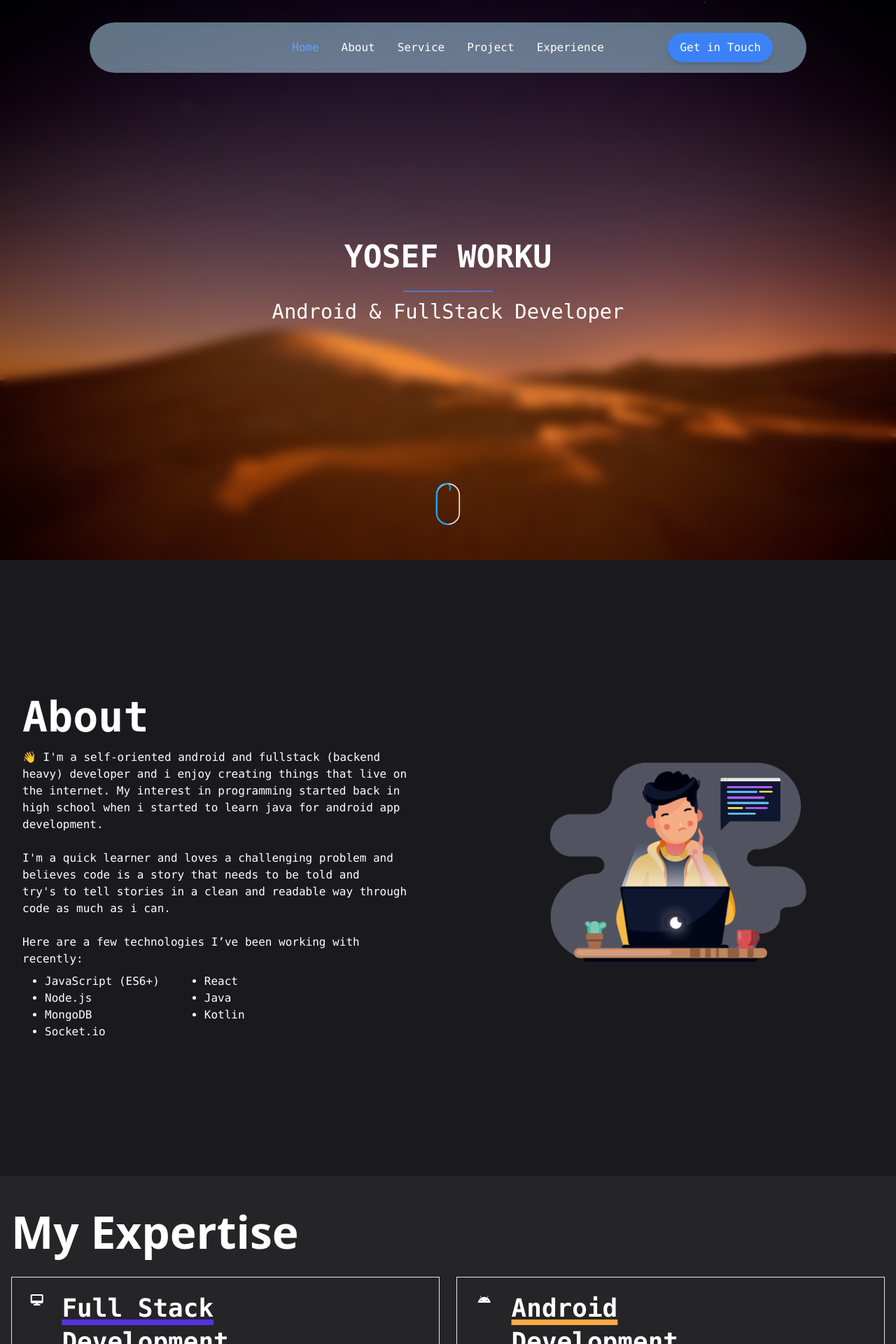
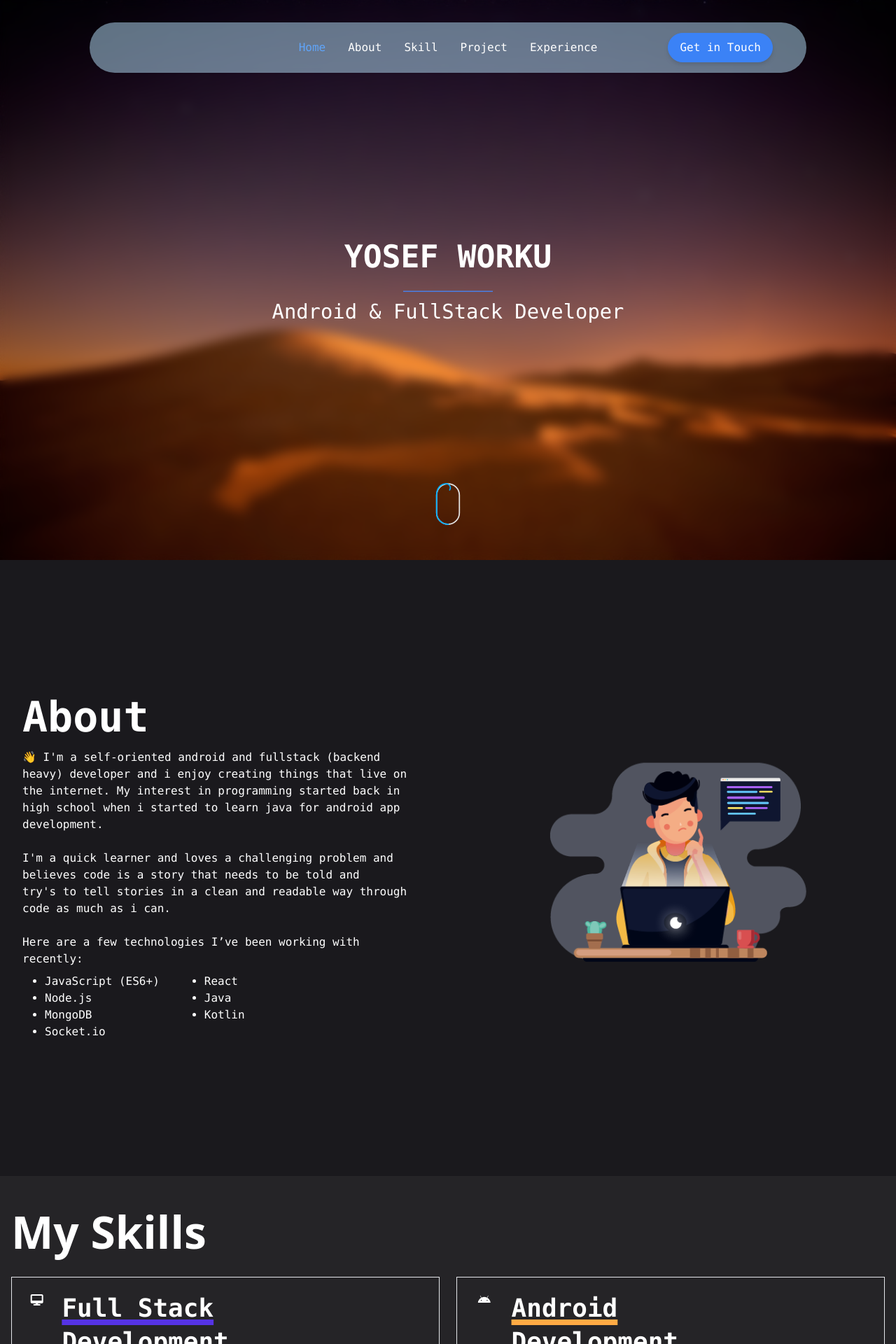
Before and after one commit to yosefw1221/yosefw1221.github.io, a Next.js app: page / in a window 1280 px wide. Shown: the top 1920 px of the page at 70% size. Built offline with nearby package versions, Linux system fonts and the light colour scheme.

Commit message:
some refactors

```diff
--- a/components/NavBar/index.tsx
+++ b/components/NavBar/index.tsx
@@ -9,7 +9,7 @@ export default function NavBar({ active = "#" }: any) {
         <ul className="flex flex-row gap-4  md:gap-8 lg:gap-8 justify-center items-center font-light ">
           <MenuItem active={active} href="#" title="Home" />
           <MenuItem active={active} href="#about" title="About" />
-          <MenuItem active={active} href="#service" title="Service" />
+          <MenuItem active={active} href="#skill" title="Skill" />
           <MenuItem active={active} href="#project" title="Project" />
           <MenuItem active={active} href="#experience" title="Experience" />
           <li
@@ -43,8 +43,8 @@ export default function NavBar({ active = "#" }: any) {
               </a>
             </li>
             <li className="hover:text-blue-400 cursor-pointer hover:scale-105">
-              <a onClick={() => setIsOpen(false)} href="#service">
-                Service
+              <a onClick={() => setIsOpen(false)} href="#skill">
+                Skill
               </a>
             </li>
             <li className="hover:text-blue-400 cursor-pointer hover:scale-105">
--- a/components/Skills/index.tsx
+++ b/components/Skills/index.tsx
@@ -19,7 +19,7 @@ export default function Index({ innerRef }: any) {
   return (
     <section
       ref={innerRef}
-      id="service"
+      id="skill"
       style={{ background: "#4444", width: "100vw", paddingBottom: "3rem" }}
     >
       <div className=" max-w-screen-xl p-4 mx-auto">
@@ -27,7 +27,7 @@ export default function Index({ innerRef }: any) {
           style={{ fontSize: "4rem" }}
           className="font-semibold py-4 text-white font-sans"
         >
-          My Expertise
+          My Skills
         </p>
         <div className="grid lg:grid-cols-2 gap-6 flex-wrap">
           <Skill icon={faDesktop} title="Full Stack" color="#5533e4">
--- a/hook/useElementObserver.tsx
+++ b/hook/useElementObserver.tsx
@@ -8,12 +8,9 @@ export default function useElementObserver() {
 
   const callback = (entries: any) => {
     const isIntersecting = entries[0].isIntersecting;
-    // if (timer.current) clearTimeout(timer.current);
     if (isIntersecting) {
-      // timer.current = setTimeout(() => {
         const hash = `#${entries[0].target.id}`;
         setActiveHash(hash);
-      // });
     }
   };
 
```
